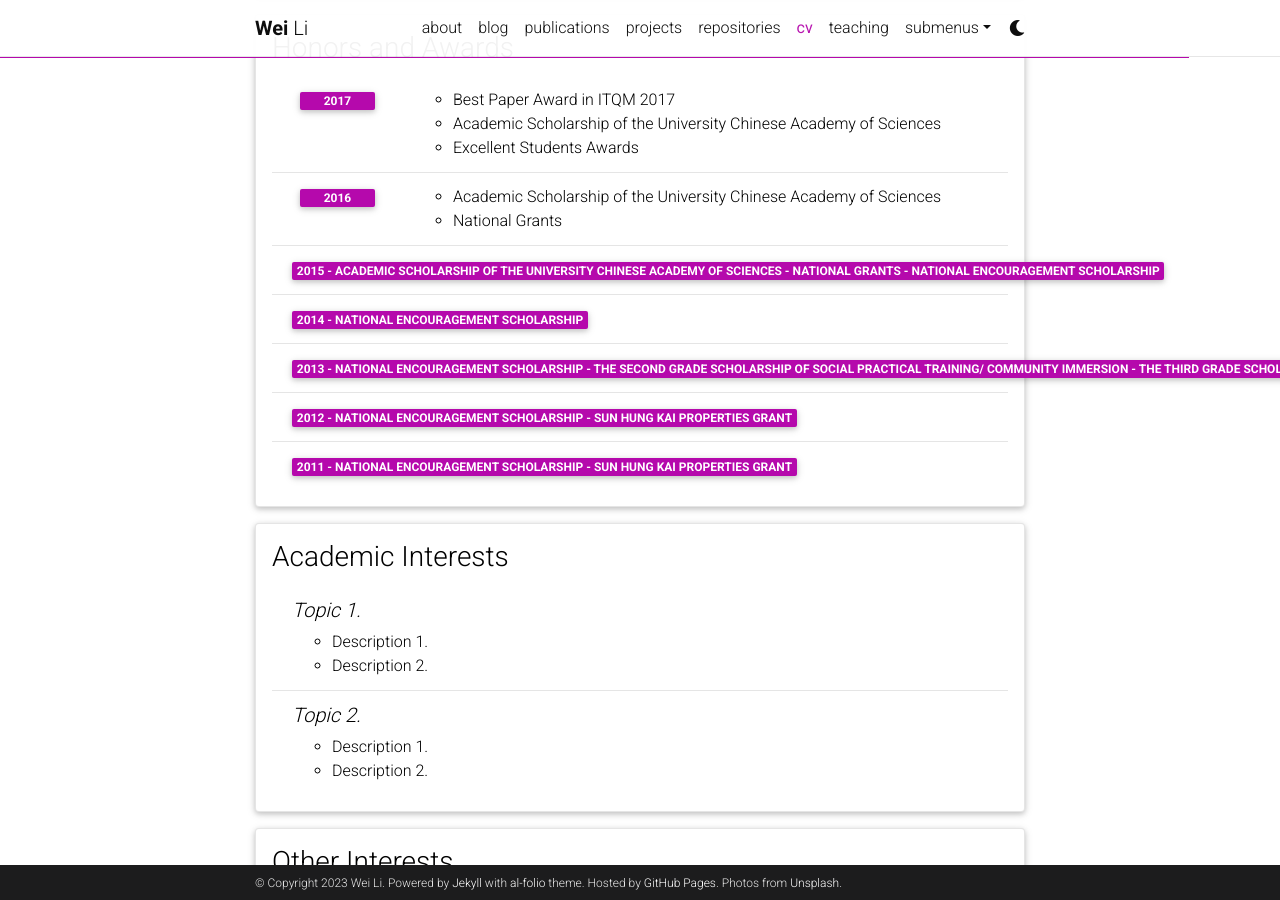
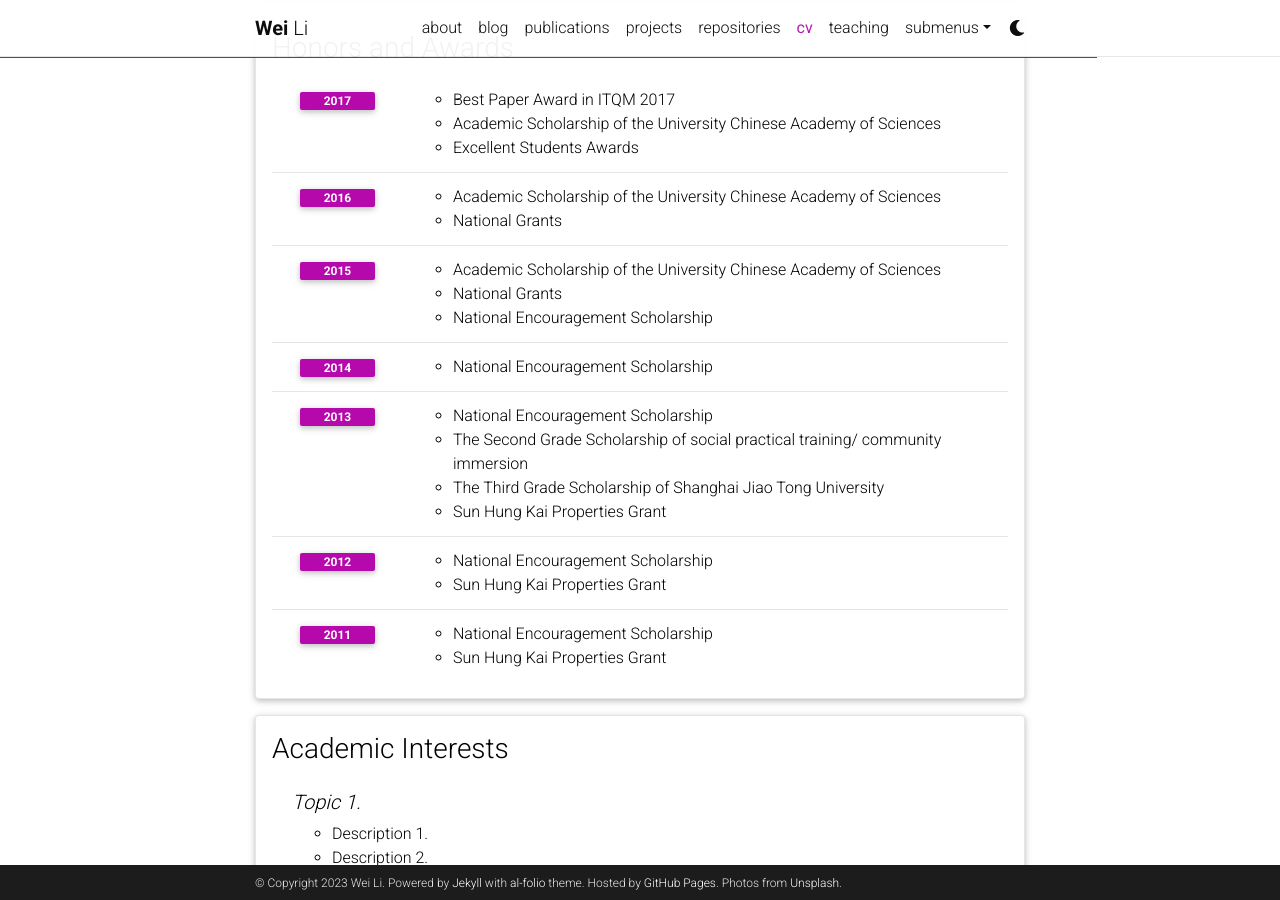
Before and after one commit to Maxwe11y/Maxwe11y.github.io, a Jekyll site: the page built from _pages/cv.md, in a window 1280 px wide and 900 px high, scrolled down 2131 px. Built offline with Jekyll 4.4.1, drawn with Linux system fonts in a browser that asks for light colours; comment, search, counter and statistics services are not loaded; a style sheet for code colours, icons or effects is not loaded; some of the changed lines change nothing that is shown.

Commit message:
Update cv.yml

```diff
--- a/_data/cv.yml
+++ b/_data/cv.yml
@@ -91,20 +91,25 @@
         - Academic Scholarship of the University Chinese Academy of Sciences
         - National Grants
     - year: 2015
+      items:
         - Academic Scholarship of the University Chinese Academy of Sciences
         - National Grants
         - National Encouragement Scholarship
     - year: 2014
+      items:
         - National Encouragement Scholarship
     - year: 2013
+      items:
         - National Encouragement Scholarship
         - The Second Grade Scholarship of social practical training/ community immersion
         - The Third Grade Scholarship of Shanghai Jiao Tong University
         - Sun Hung Kai Properties Grant
     - year: 2012
+      items:
         - National Encouragement Scholarship
         - Sun Hung Kai Properties Grant
     - year: 2011
+      items:
         - National Encouragement Scholarship
         - Sun Hung Kai Properties Grant
 
```
